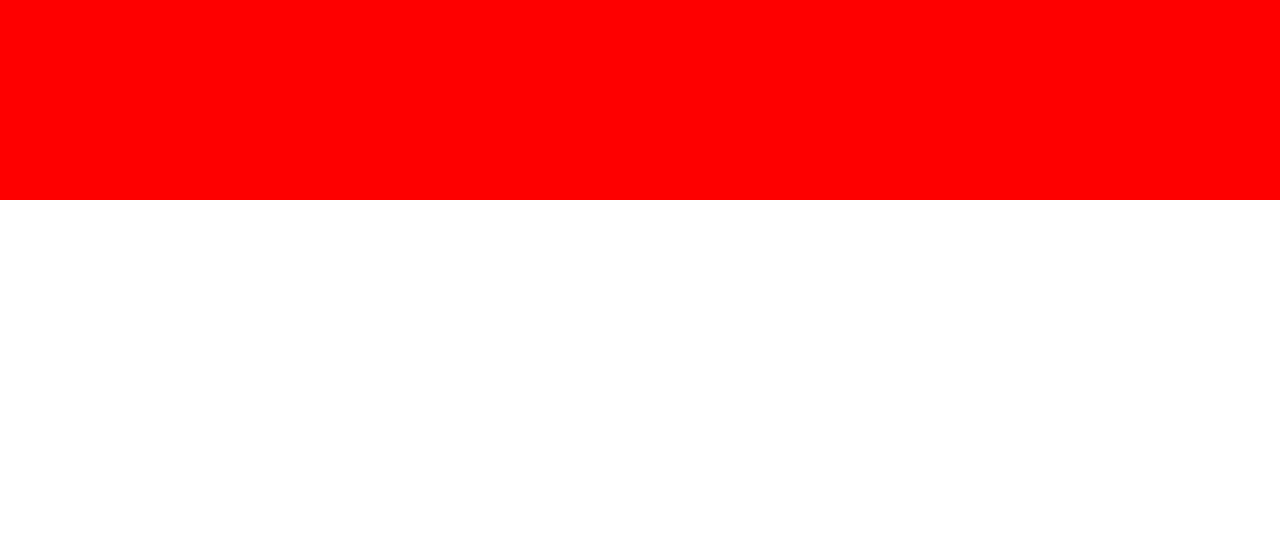
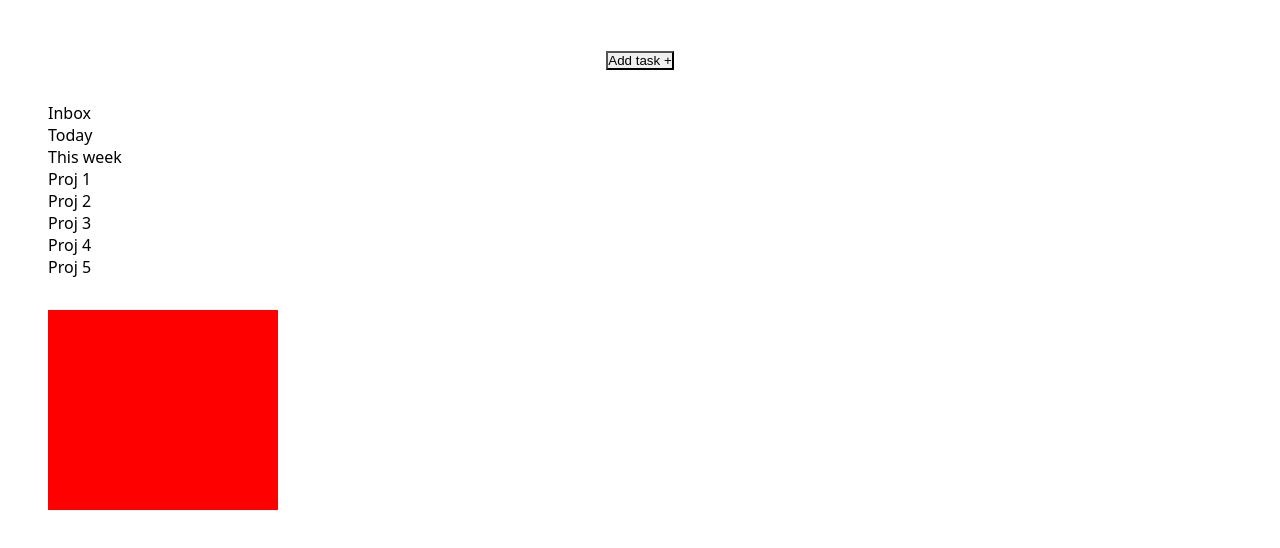
Before and after one commit to alleizon/todo-list, a plain HTML site: page index.html in a window 1280 px wide. Drawn offline with Linux system fonts and the light colour scheme.

Commit message:
added Todo form creating + rendering

```diff
--- a/index.html
+++ b/index.html
@@ -9,6 +9,25 @@
     <title>Todo List</title>
 </head>
 <body>
+    <header>
+        <button type="button" id="add-todo">Add task +</button>
+    </header>
+    <div class="side-pannel">
+        <ul class="inbox">
+            <li>Inbox</li>
+            <li>Today</li>
+            <li>This week</li>
+        </ul>
+        <ul class="projects">
+            <li>Proj 1</li>
+            <li>Proj 2</li>
+            <li>Proj 3</li>
+            <li>Proj 4</li>
+            <li>Proj 5</li>
+        </ul>
+    </div>
+    <div class="content">
 
+    </div>
 </body>
 </html>
--- a/style.css
+++ b/style.css
@@ -11,6 +11,10 @@
     appearance: none;
 }
 
+body {
+    padding: 3rem;
+}
+
 h1,h2,h3,h4,h5,h6 {
     font-size: 1rem;
 }
@@ -18,3 +22,21 @@ h1,h2,h3,h4,h5,h6 {
 a:visited {
     color: inherit;
 }
+
+body {
+    display:grid;
+    grid-template-rows: min-content 1fr;
+    grid-template-columns: 1fr 4fr;
+    gap: 2rem;
+}
+
+header {
+    grid-column: 1 / -1;
+    text-align: center;
+}
+
+button,
+.side-pannel .inbox > li,
+.side-pannel .projects > li {
+    cursor: pointer;
+}
```
